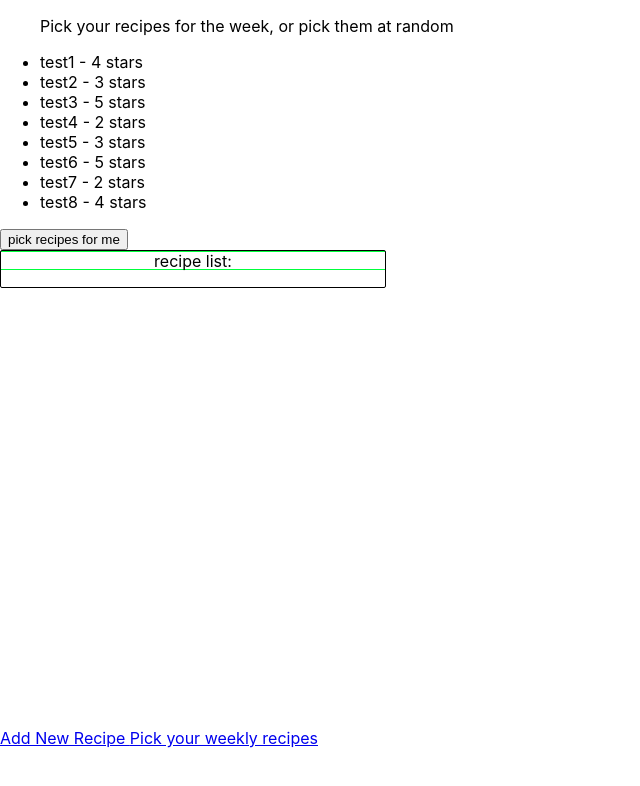
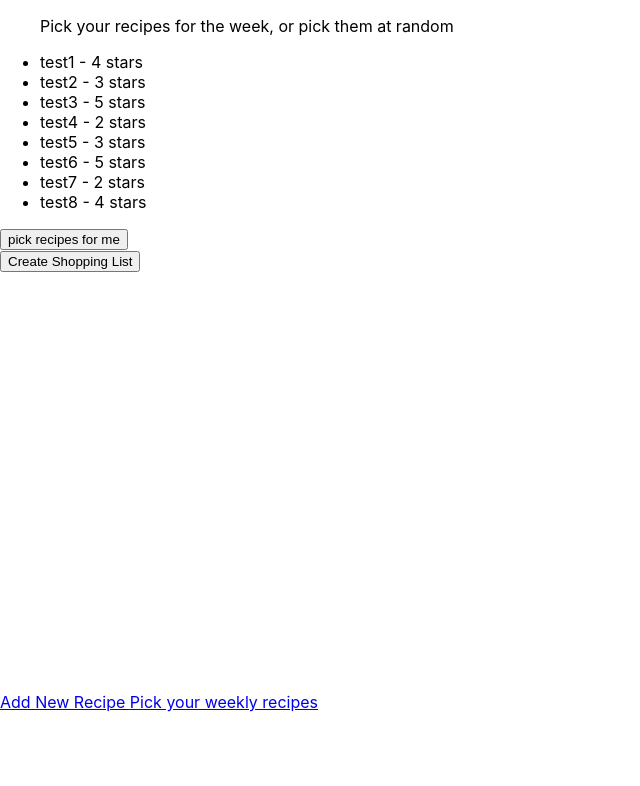
Before and after one commit to ampgitrep/recipe-app, a React (Create React App) app: page /WeeklyRecipes in a window 1280 px wide. Shown: the top 786 px of the page, without its empty margins (0-640 px from the left). Built offline with nearby package versions, Linux system fonts and the light colour scheme.

Commit message:
added shoppingList function to condense all items in list to 1 element

```diff
--- /dev/null
+++ b/src/ShoppingList.js
@@ -0,0 +1,18 @@
+
+import { useState, useEffect } from "react";
+import { Link } from "react-router-dom";
+import RecipeControl from "./RecipeControl";
+import WeeklyRecipes from "./WeeklyRecipes";
+
+const ShoppingList = ({weekList}) => {
+  const [shoppingList, setShoppingList] = useState([])
+  return (
+    <div>
+       <Link to="/AddRecipes" element={<RecipeControl />}>Add New Recipe </Link>
+            <Link to="/WeeklyRecipes" element={<WeeklyRecipes />}>Pick your weekly recipes</Link>
+    </div>
+  )
+}
+
+
+export default ShoppingList
--- a/src/WeeklyRecipes.js
+++ b/src/WeeklyRecipes.js
@@ -3,6 +3,7 @@ import { Link } from "react-router-dom";
 import RecipeControl from "./RecipeControl";
 import Recipe from "./Recipe";
 import RecipeList from "./RecipeList";
+import ShoppingList from "./ShoppingList";
 const fakeDatabase = [{
     id: 0,
     recipeName: "test1",
@@ -66,6 +67,7 @@ const WeeklyRecipes = ({ }) => {
     const [weekList, setWeekList] = useState([])
     const [clickedId, setClickedId] = useState(null);
     const [showRecipe, setShowRecipe] = useState(false);
+
     const handleClick = () => {
         const recipeArray = [];
         for (let i = 1; i <= 5; i++) {
@@ -86,15 +88,49 @@ const WeeklyRecipes = ({ }) => {
             alert("5 recipes have already been selected for the week.")
         }
     }
+    const removeFromList = (id) => {
+        const currentArray = [...weekList];
+        setClickedId(id);
+        if (currentArray.includes(fakeDatabase[id])) {
+            currentArray.slice(id);
+            console.log("match")
+        }
+        setWeekList(currentArray);
+    }
 
     const toggleVisibility = (id) => {
         if (id !== clickedId || showRecipe === false) {
             setClickedId(id);
             return setShowRecipe(true);
         }
-        if(id === clickedId && showRecipe === true){
+        if (id === clickedId && showRecipe === true) {
             return setShowRecipe(false);
         }
+    }
+    const createShoppingList = () => {
+        const shoppingList = [];
+        const condensedList = [];
+        let num = 0;
+        let s;
+        let split;
+        weekList.forEach(e => {
+            shoppingList.push(e.ingredients)
+        });
+        shoppingList.forEach(e => {
+            s = e.toString();
+            split = s.split(' ');
+            split.forEach(e => {
+                if (e === split[2]) {
+
+                    let newNum = parseInt(split[0]);
+                    num += newNum;
+                }
+
+            })
+
+        })
+        condensedList.push(num+ " " + split[1] + " " + split[2]);
+        console.log(condensedList);
     }
 
     console.log(weekList);
@@ -105,19 +141,25 @@ const WeeklyRecipes = ({ }) => {
                 <p>Pick your recipes for the week, or pick them at random</p>
                 {fakeDatabase.map(({ rating, recipeName, id, image }) => {
 
-                   if(clickedId === id && showRecipe === true){
-                       return <div  onClick={toggleVisibility}
-                                    style={{width:'50%',
-                                            }} ><Recipe clickedId={clickedId} recipe={fakeDatabase}/><button onClick={()=>addToList(id)}>add to list</button></div>
+                    if (clickedId === id && showRecipe === true) {
+                        return <div onClick={toggleVisibility}
+                            style={{
+                                width: '50%',
+                            }} ><Recipe clickedId={clickedId} recipe={fakeDatabase} /><button onClick={() => addToList(id)}>add to list</button><button onClick={() => removeFromList(id)}>remove from list</button></div>
                     }
                     return (
                         <li key={id}
                             onClick={() => toggleVisibility(id)}>{recipeName} - {rating} stars</li>
-                )})}
+                    )
+                })}
             </ul>
             <button onClick={handleClick}>pick recipes for me</button>
-            <br/>
-            <RecipeList recipeList={weekList} onClick={toggleVisibility}/>
+            <br />
+            <div>
+                {weekList.length >= 1 ? <RecipeList recipeList={weekList} onClick={toggleVisibility} /> : null}
+
+            </div>
+            <button onClick={createShoppingList}>Create Shopping List </button>
             <br /><br /><br /><br /><br /><br /><br /><br /><br /><br /><br /><br /><br /><br /><br /><br /><br /><br /><br /><br /><br /><br />
             <Link to="/AddRecipes" element={<RecipeControl />}>Add New Recipe </Link>
             <Link to="/WeeklyRecipes" element={<WeeklyRecipes />}>Pick your weekly recipes</Link>
--- a/src/index.js
+++ b/src/index.js
@@ -7,7 +7,7 @@ import { render } from "react-dom";
 import { BrowserRouter, Routes, Route } from 'react-router-dom';
 import RecipeControl from './RecipeControl';
 import WeeklyRecipes from './WeeklyRecipes';
-
+import ShoppingList from './ShoppingList';
 const rootElement = document.getElementById('root');
 
 render(
@@ -16,6 +16,7 @@ render(
    <Route path="/" element={<App/>}/>
    <Route path="AddRecipes" element={<RecipeControl/>} />
    <Route path="WeeklyRecipes" element={<WeeklyRecipes/>} />
+   <Route path="ShoppingList" element={<ShoppingList/>} />
   </Routes>
   </BrowserRouter>,
   rootElement
```
Also changed, not shown: src/AddRecipe.js (line endings or trailing spaces). Lines whose indentation alone changed are shown as unchanged.
